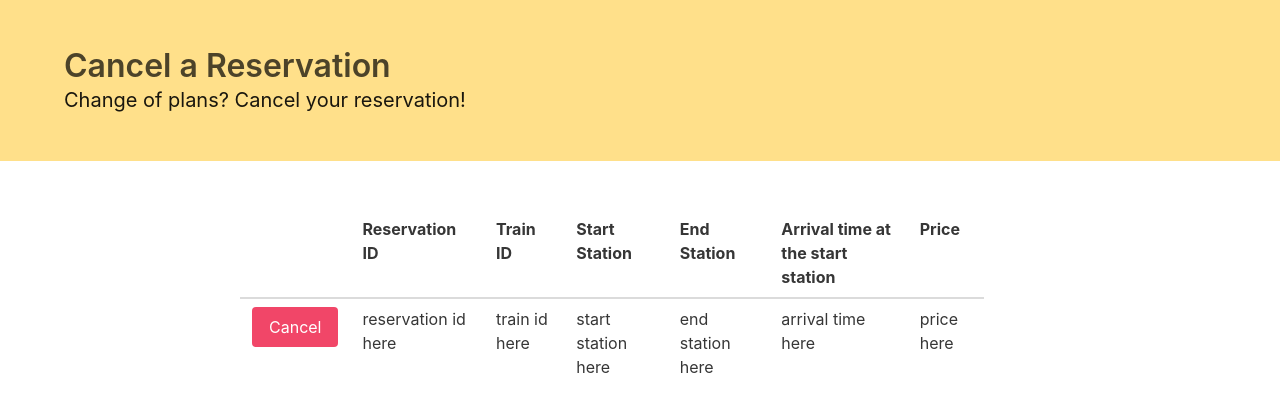
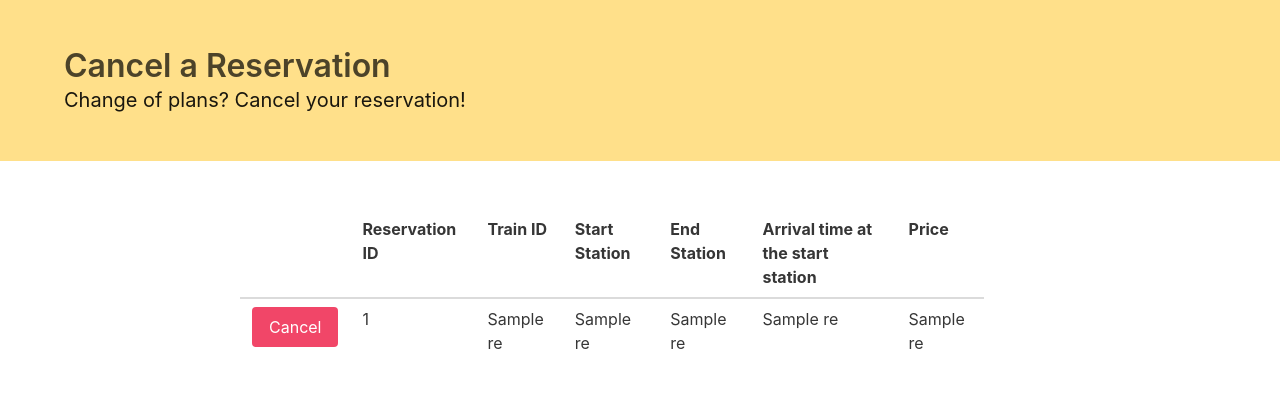
Before and after one commit to jchen2186/railroadSystem, a Flask app: template templates/cancelreservation.html in a window 1280 px wide. Shown: the part 52-464 px from the top of the page. Run offline with Flask 2, Linux system fonts and the light colour scheme; the template is opened without the code that fills it: values that come from a table or form of the project are taken from there, most other values are stand-ins (such as "Sample title", 1, 10 or a date in 2020); parts of the project's set-up code (start-up, migrations or seed data) failed here and were passed over; some libraries are stand-ins or nearby versions.

Commit message:
queried for reservations

```diff
--- a/app.py
+++ b/app.py
@@ -88,9 +88,7 @@ def rebook_reservation():
         elif form.validate():
             # query the database for any reservations for this person
 
-            # replace reservations with something useful
-            # i just used this for testing
-            reservations = [1, 2, 4]
+            reservations = get_my_trips(email)
 
             return render_template('rebookreservation.html',
                                    form2=form2,
@@ -120,9 +118,7 @@ def cancel_reservation(email=None, reservations=None, reservation_id=None):
         elif form.validate():
             # query the database for any reservations for this person
 
-            # replace reservations with something useful
-            # i just used this for testing
-            reservations = [1, 2, 4]
+            reservations = get_my_trips(email)
 
             return render_template('cancelreservation.html',
                                    form2=form2,
--- a/templates/cancelreservation.html
+++ b/templates/cancelreservation.html
@@ -31,22 +31,23 @@
             </tr>
           </thead>
 
-          {% for reservation in reservations %}
+          {% for res in reservations %}
             <tr>
               <td>
                 <!-- a form just for the button -->
                 <!-- replace the reservation_id with something useful -->
                 <!-- really ugly way of doing this, but i can't think of anything else that can work at the moment -->
-                <form action="{{ url_for('cancel_reservation', reservation_id=1) }}" method="POST">
+
+                <form action="{{ url_for('cancel_reservation', reservation_id=res[0]) }}" method="POST">
                   {{ form2.submit(class="button is-danger") }}
                 </form>
               </td>
-              <td>reservation id here</td>
-              <td>train id here</td>
-              <td>start station here</td>
-              <td>end station here</td>
-              <td>arrival time here</td>
-              <td>price here</td>
+              <td>{{ res[0] }}</td>
+              <td>{{ res[1] }}</td>
+              <td>{{ res[2] }}</td>
+              <td>{{ res[3] }}</td>
+              <td>{{ res[4] }}</td>
+              <td>{{ res[5] }}</td>
             </tr>
           {% endfor %}
         </table>
```
Also changed, not shown: templates/rebookreservation.html (+9 -8 lines).
